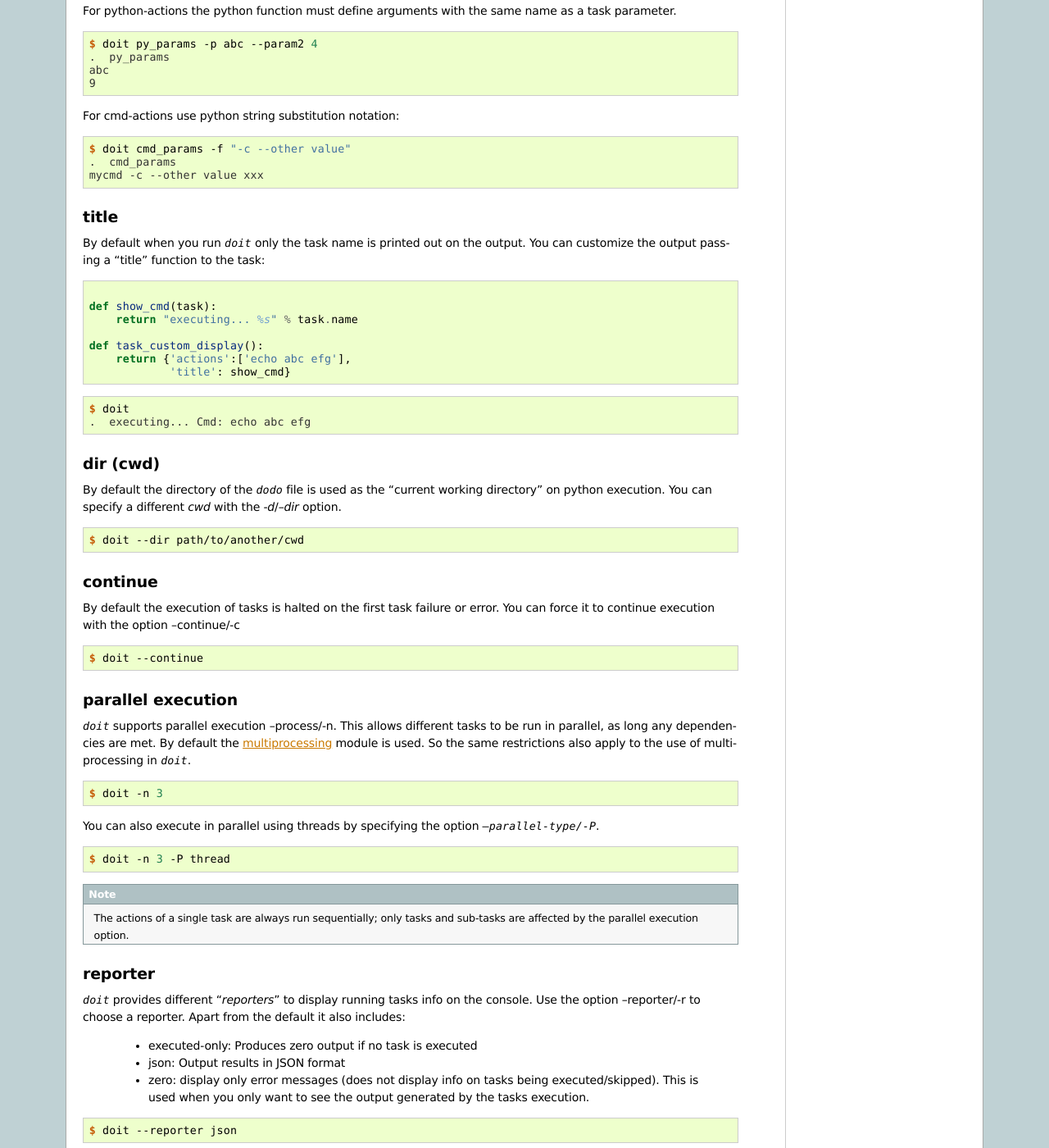
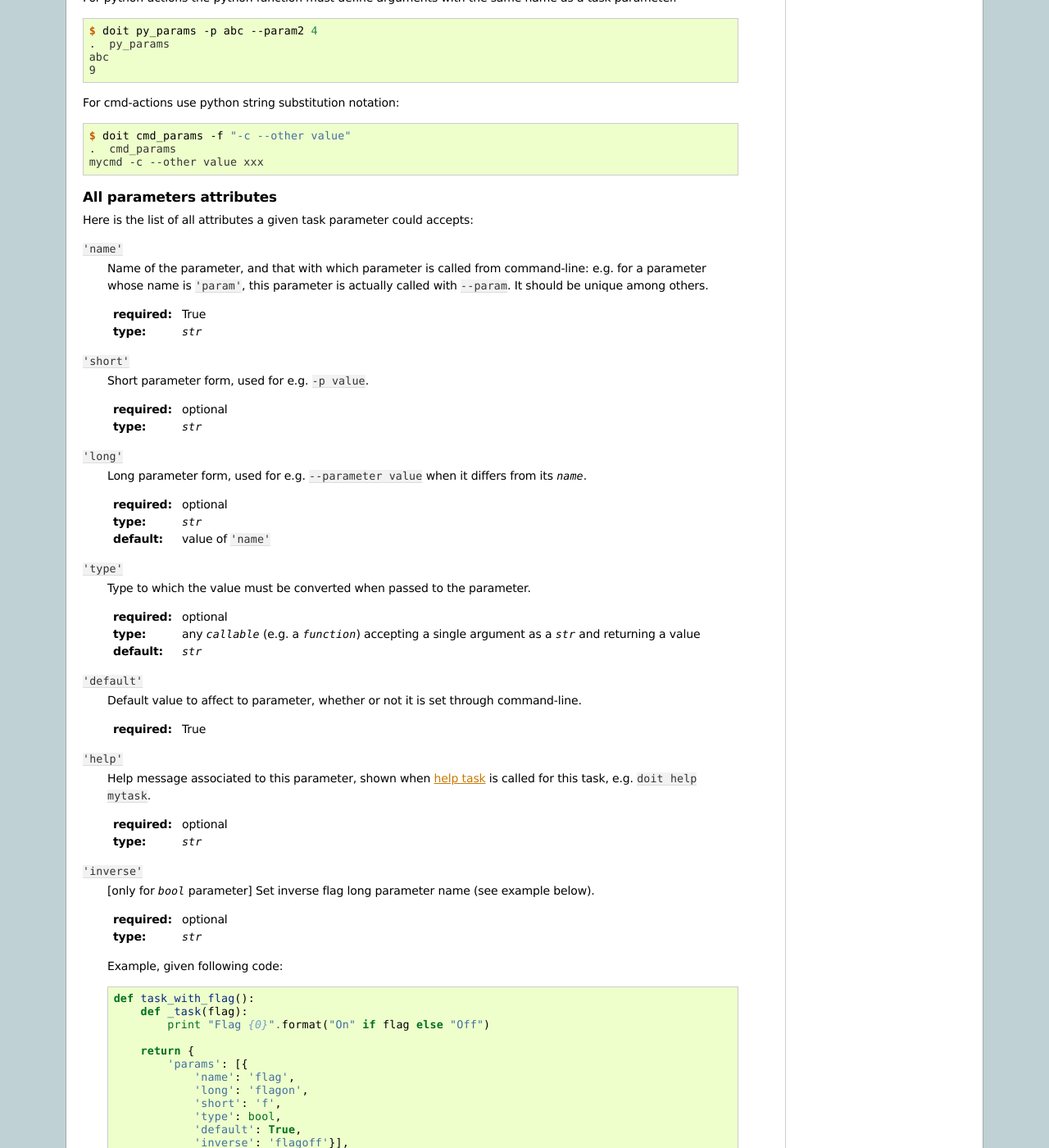
Before and after one commit to pydoit/doit, a Sphinx documentation site: the page built from doc/cmd_run.rst, in a window 1280 px wide and 1400 px high, scrolled down 2008 px. Shown: the whole window at 82% size. Built offline with Sphinx 7.4.7, drawn with Linux system fonts in a browser that asks for light colours; some of the changed text lies outside the part shown.

Commit message:
doc: Explicit all `params` dicts allowed attributes for a task.

```diff
--- a/doc/cmd_run.rst
+++ b/doc/cmd_run.rst
@@ -96,10 +96,8 @@ Just add a 'params' field to the task dictionary. `params` must be a list of
 dictionaries where every entry is an option parameter. Each parameter must
 define a name, and a default value. It can optionally define a "short" and
 "long" names to be used from the command line (it follows unix command line
-conventions). It may also specify a `type` the parameter should be converted to,
-and a `help` message displayed when :ref:`doit help <cmd-help>` is called
-on the task.
-
+conventions). It may also specify additional attributes, such as
+its `type` and `help` (see :ref:`below <parameters-attributes>`).
 
 
 See the example:
@@ -123,6 +121,81 @@ For cmd-actions use python string substitution notation:
     $ doit cmd_params -f "-c --other value"
     .  cmd_params
     mycmd -c --other value xxx
+
+
+.. _parameters-attributes:
+
+All parameters attributes
+^^^^^^^^^^^^^^^^^^^^^^^^^
+
+Here is the list of all attributes a given task parameter could accepts:
+
+``'name'``
+    Name of the parameter, and that with which parameter is called
+    from command-line: e.g. for a parameter whose name is ``'param'``,
+    this parameter is actually called with ``--param``.
+    It should be unique among others.
+
+    :required:  True
+    :type:      `str`
+
+``'short'``
+    Short parameter form, used for e.g. ``-p value``.
+
+    :required:  optional
+    :type:      `str`
+
+``'long'``
+    Long parameter form, used for e.g. ``--parameter value``
+    when it differs from its `name`.
+
+    :required:  optional
+    :type:      `str`
+    :default:   value of ``'name'``
+
+``'type'``
+    Type to which the value must be converted when passed to the parameter.
+
+    :required:  optional
+    :type:      any `callable` (e.g. a `function`) accepting a single argument
+                as a `str` and returning a value
+    :default:   `str`
+
+``'default'``
+    Default value to affect to parameter, whether or not it is set through
+    command-line.
+
+    :required:  True
+
+``'help'``
+    Help message associated to this parameter, shown when
+    :ref:`help task <cmd-help>` is called for this task,
+    e.g. ``doit help mytask``.
+
+    :required:  optional
+    :type:      `str`
+
+``'inverse'``
+    [only for `bool` parameter]
+    Set inverse flag long parameter name (see example below).
+
+    :required:  optional
+    :type:      `str`
+
+    Example, given following code:
+
+    .. literalinclude:: tutorial/parameters_inverse.py
+
+    calls to task `with_flag` show flag on or off:
+
+    .. code-block:: console
+
+        $ doit with_flag
+        .  with_flag
+        Flag On
+        $ doit with_flag --flagoff
+        .  with_flag
+        Flag Off
 
 
 title
--- a/doc/tutorial/parameters.py
+++ b/doc/tutorial/parameters.py
@@ -20,7 +20,6 @@ def task_cmd_params():
                        'short':'f',
                        'long': 'flag',
                        'default': '',
-                       'help': ('helpful message about this flag, '
-                                'displayed by ``doit help cmd_params``')}],
+                       'help': 'helpful message about this flag'}],
             'verbosity': 2
             }
--- /dev/null
+++ b/doc/tutorial/parameters_inverse.py
@@ -0,0 +1,15 @@
+def task_with_flag():
+    def _task(flag):
+        print "Flag {0}".format("On" if flag else "Off")
+
+    return {
+        'params': [{
+            'name': 'flag',
+            'long': 'flagon',
+            'short': 'f',
+            'type': bool,
+            'default': True,
+            'inverse': 'flagoff'}],
+        'actions': [(_task, )],
+        'verbosity': 2
+        }
```
